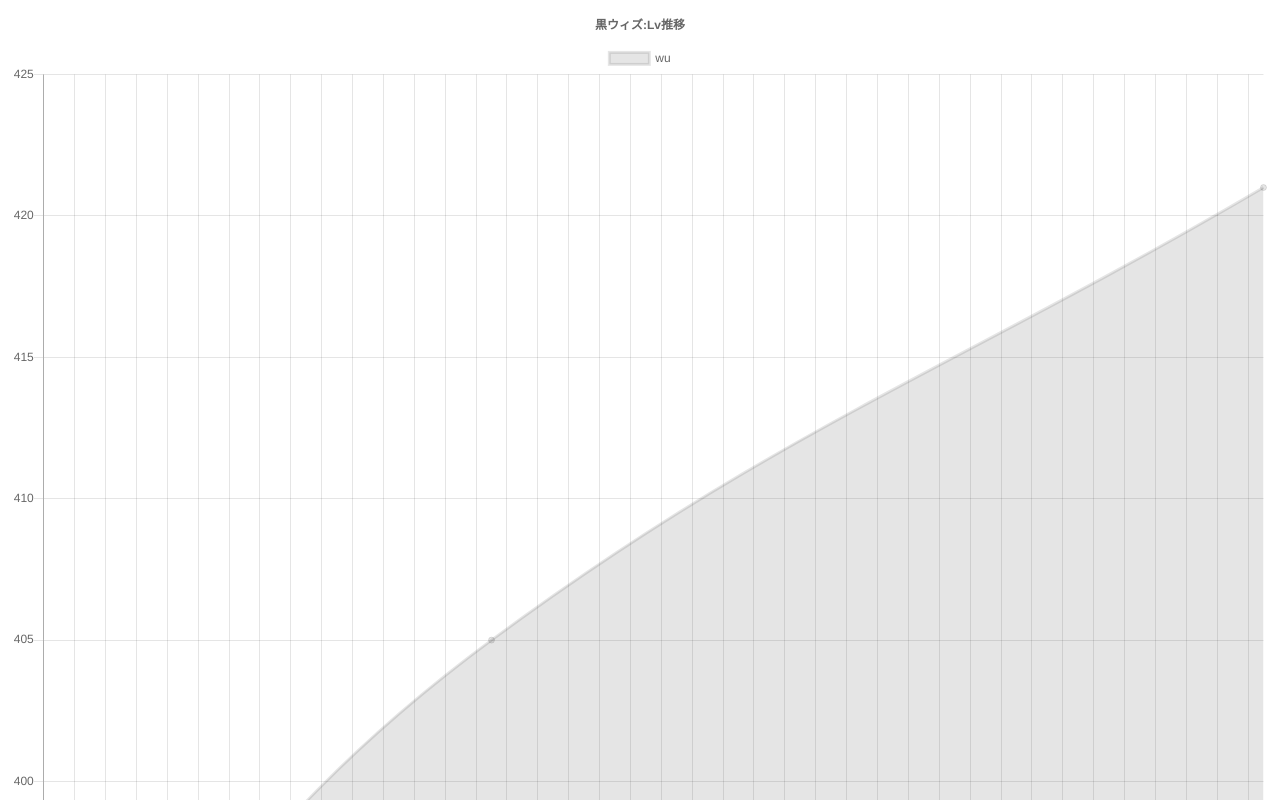
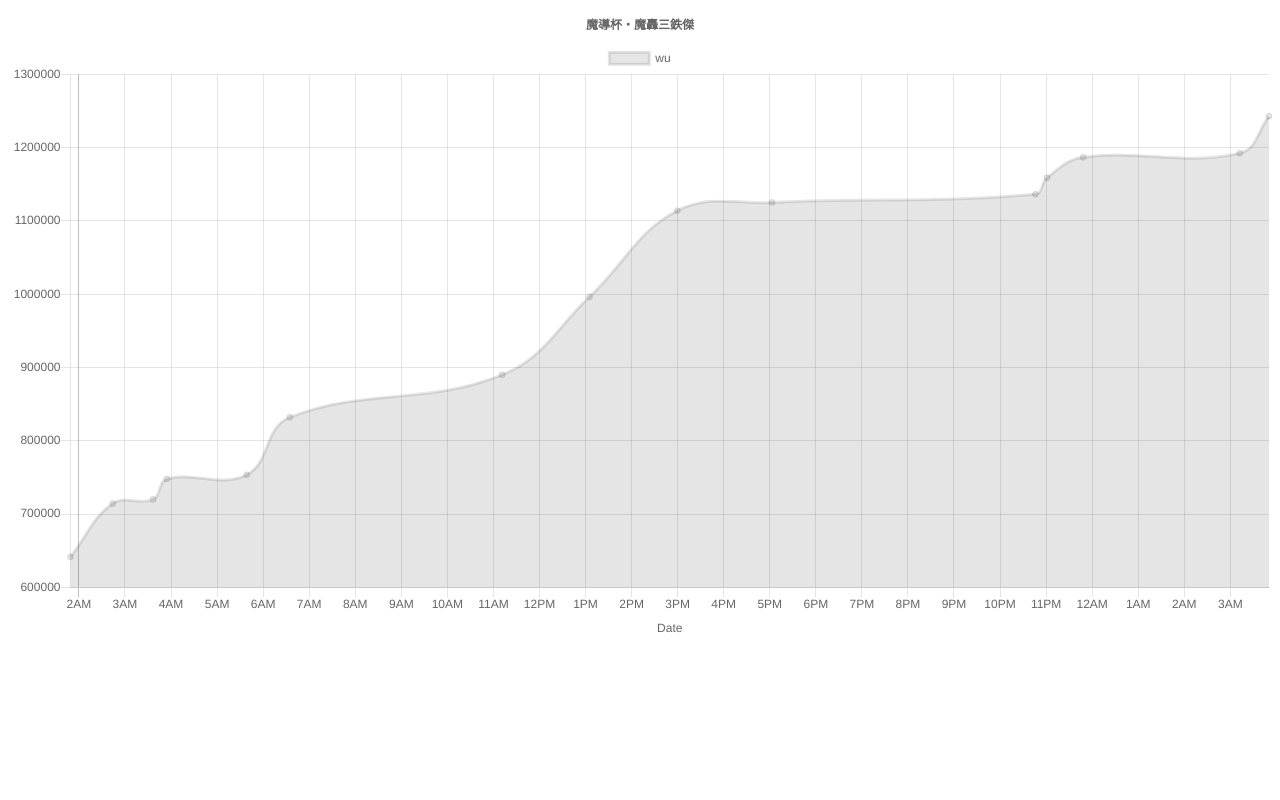
Before and after one commit to wukann/chartjs-html, a website: page index.html in a window 1280 px wide. Shown: the top 800 px of the page. Drawn offline with nearby package versions, Linux system fonts and the light colour scheme.

Commit message:
change data and add jquery

```diff
--- a/index.html
+++ b/index.html
@@ -1,54 +1,43 @@
 <!doctype html>
 <html>
+
 <head>
   <meta charset="utf-8">
   <title>ChartjsSample</title>
   <meta name="viewport" content="width=device-width, initial-scale=1">
+  <script src="./node_modules/jquery/dist/jquery.js"></script>
   <script src="./node_modules/chart.js/dist/Chart.bundle.js"></script>
   <script src="./node_modules/moment/moment.js"></script>
 </head>
+
 <body>
-  <canvas id="myChart" width="400" height="400"></canvas>
+  <canvas id="myChart" width="400" height="200"></canvas>
   <script>
-    function stringToDate(date) {
-      return moment(date).toDate();
+    'use strict';
+
+    var rowData;
+    $.get("./data.json").then((data) => {
+      rowData = data.map((a) => {
+        return {
+          x: moment(parseInt(a.internalDate, 10)).toDate(),
+          y: parseInt(a.snippet, 10)
         };
-
+      });
+    }).then(() => {
       var ctx = document.getElementById("myChart");
       var chart = new Chart(ctx, {
         type: 'line',
         data: {
           datasets: [{
             label: 'wu',
-          data: [
-            {
-              x: this.stringToDate('2016-07-29'),
-              y: 386
-            },
-            {
-              x: this.stringToDate('2016-07-30'),
-              y: 388
-            },
-            {
-              x: this.stringToDate('2016-07-31'),
-              y: 390
-            },
-            {
-              x: this.stringToDate('2016-08-27'),
-              y: 405
-            },
-            {
-              x: this.stringToDate('2016-10-16'),
-              y: 421
-            }
-          ]
+            data: rowData
           }]
         },
         options: {
           responsive: true,
           title: {
             display: true,
-          text: "黒ウィズ:Lv推移"
+            text: "魔導杯・魔轟三鉄傑"
           },
           scales: {
             xAxes: [{
@@ -65,6 +54,9 @@
           }
         }
       });
+    });
+
   </script>
 </body>
+
 </html>
--- a/package.json
+++ b/package.json
@@ -13,6 +13,7 @@
   },
   "dependencies": {
     "chart.js": "^2.4.0",
+    "jquery": "^3.1.1",
     "moment": "^2.17.1"
   }
 }
```
Also changed, not shown: 1 other file. Lines whose indentation alone changed are shown as unchanged.
